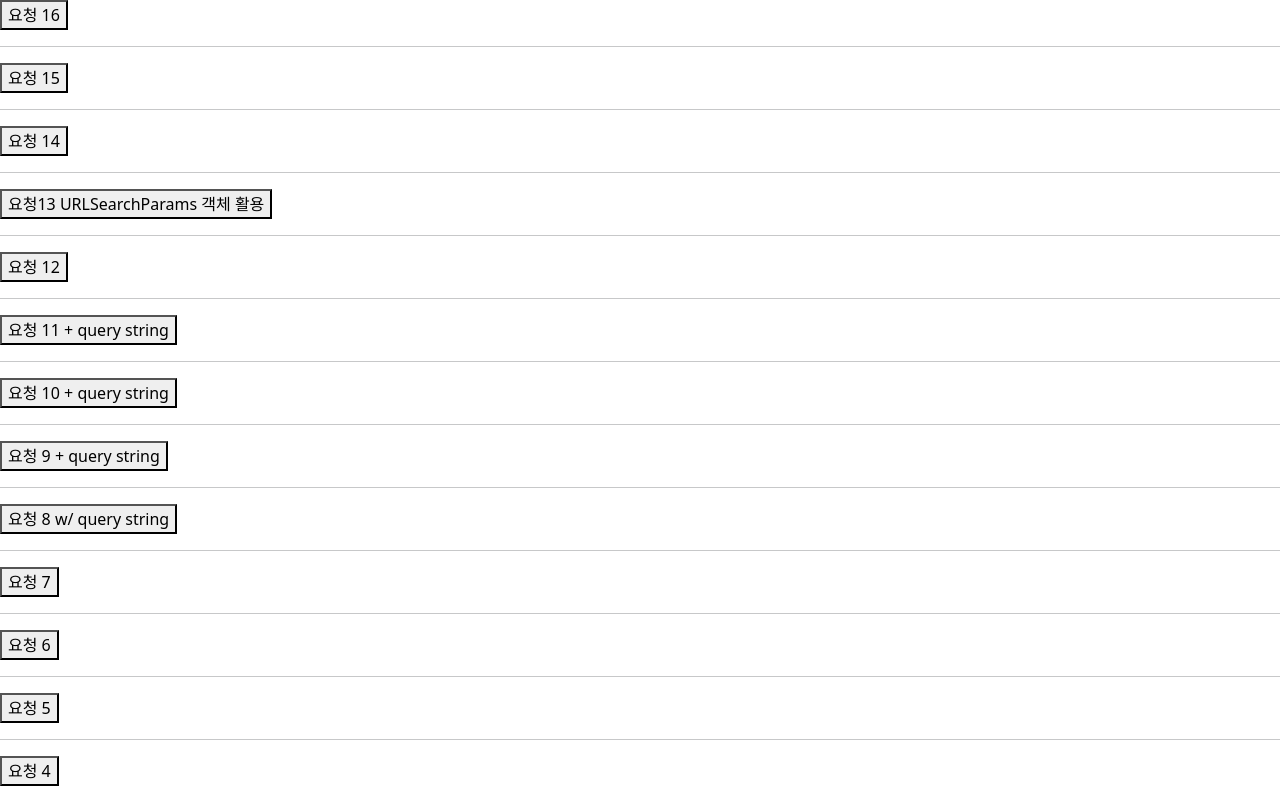
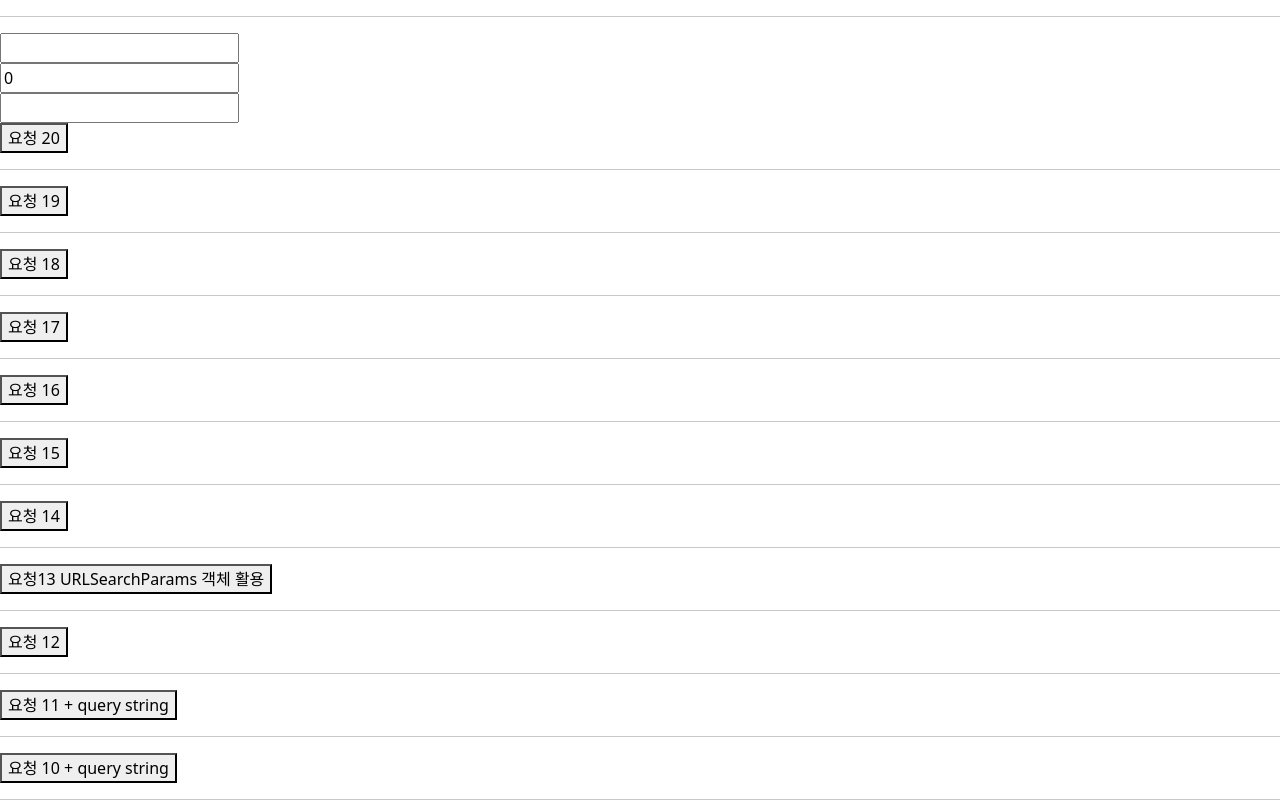
Before and after one commit to sebaek/react-20250630, a React (Vite) app: page / in a window 1280 px wide. Shown: the top 800 px of the page. Built offline with nearby package versions, Linux system fonts and the light colour scheme.

Commit message:
사용자 입력 받아서 요청 보내기

```diff
--- a/src/App53.jsx
+++ b/src/App53.jsx
@@ -1,7 +1,12 @@
-import React from "react";
+import React, { useState } from "react";
 import axios from "axios";
 
 function App53(props) {
+  // use...(hook)들은 컴포넌트 최상단에 작성(조건문,반복문 사용금지)
+  const [name, setName] = useState("");
+  const [age, setAge] = useState(0);
+  const [city, setCity] = useState("");
+
   function handleButton1Click() {
     axios.request({
       method: "get",
@@ -120,8 +125,73 @@ function App53(props) {
     axios.get(`/api/main28/sub16?${p}`);
   }
 
+  function handleButton20Click() {
+    // 객체를 config.params에 넣기
+    axios.get("/api/main28/sub20", {
+      params: {
+        name: name,
+        age: age,
+        city: city,
+      },
+    });
+  }
+  function handleButton19Click() {
+    // URLSearchParams를 config.params에 넣기
+    const p = new URLSearchParams();
+    p.set("name", name);
+    p.set("age", age);
+    p.set("city", city);
+    axios.get("/api/main28/sub19", { params: p });
+  }
+  function handleButton18Click() {
+    // URLSearchParams를 연결연산자로 붙이기
+    const p = new URLSearchParams();
+    p.set("name", name);
+    p.set("age", age);
+    p.set("city", city);
+    axios.get(`/api/main28/sub18?${p}`);
+    // axios.get(`/api/main28/sub18`+p);
+  }
+  function handleButton17Click() {
+    // query string 직접 완성
+    axios.get(`/api/main28/sub17?name=${name}&age=${age}&city=${city}`);
+  }
+
   return (
     <div>
+      <hr />
+      <div>
+        <div>
+          <input
+            type="text"
+            value={name}
+            onChange={(e) => setName(e.target.value)}
+          />
+        </div>
+        <div>
+          <input
+            type="text"
+            value={age}
+            onChange={(e) => setAge(e.target.value)}
+          />
+        </div>
+        <div>
+          <input
+            type="text"
+            value={city}
+            onChange={(e) => setCity(e.target.value)}
+          />
+        </div>
+      </div>
+      <button onClick={handleButton20Click}>요청 20</button>
+      <hr />
+      <button onClick={handleButton19Click}>요청 19</button>
+      <hr />
+      <button onClick={handleButton18Click}>요청 18</button>
+      <hr />
+      <button onClick={handleButton17Click}>요청 17</button>
+      <hr />
+
       <button onClick={handleButton16Click}>요청 16</button>
       <hr />
       <button onClick={handleButton15Click}>요청 15</button>
```
